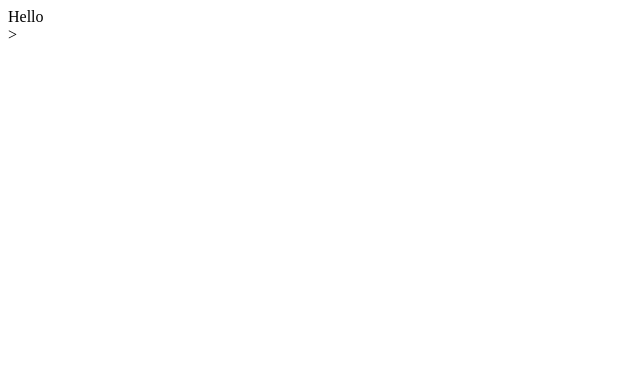
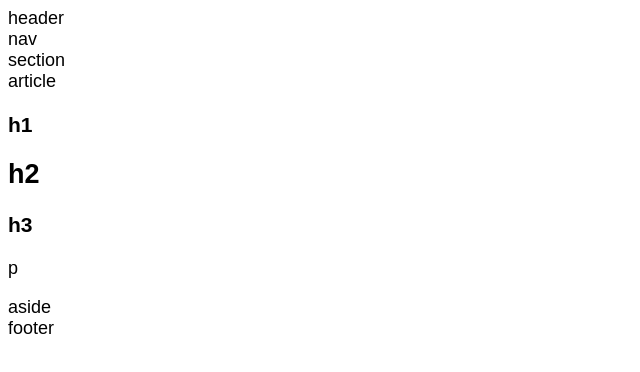
Before and after one commit to pxpixy/HW-Wireframe, a plain HTML site: page index.html in a window 1280 px wide. Shown: the whole page, without its empty margins (0-640 px from the left). Drawn offline with Linux system fonts and the light colour scheme.

Commit message:
initialcommit

```diff
--- a/index.html
+++ b/index.html
@@ -1,27 +1,34 @@
 <!DOCTYPE HTML>
 <html>
+<link rel="stylesheet" type="text/css" href="style.css"/>
+<body>
 <header>
-Hello
-</header>>
+header
+</header>
 
 <nav>
-
+nav
 </nav>
 
 <section>
+section
 
 <article>
-<h1> <h/1>
-<h2> </h2>
-<h3> <h3>
+article
+<h1>h1</h1>
+<h2> h2</h2>
+<h3> h3</h3>
 
-<p> </p>
+<p> p</p>
 </article>
+</section>
 
 <aside>
-
+aside
 </aside>
 
 <footer>
-
+footer
 </footer>
+</body>
+</html>
--- a/style.css
+++ b/style.css
@@ -0,0 +1,7 @@
+body {
+	background: #777
+	color:#ebebeb;
+	font-family: 'Arial', 'Helvetica Neue', Helvetica, sans-serif;
+	font-size: 18px
+}
+header{background:?;}
```
Also changed, not shown: 1 other file.
